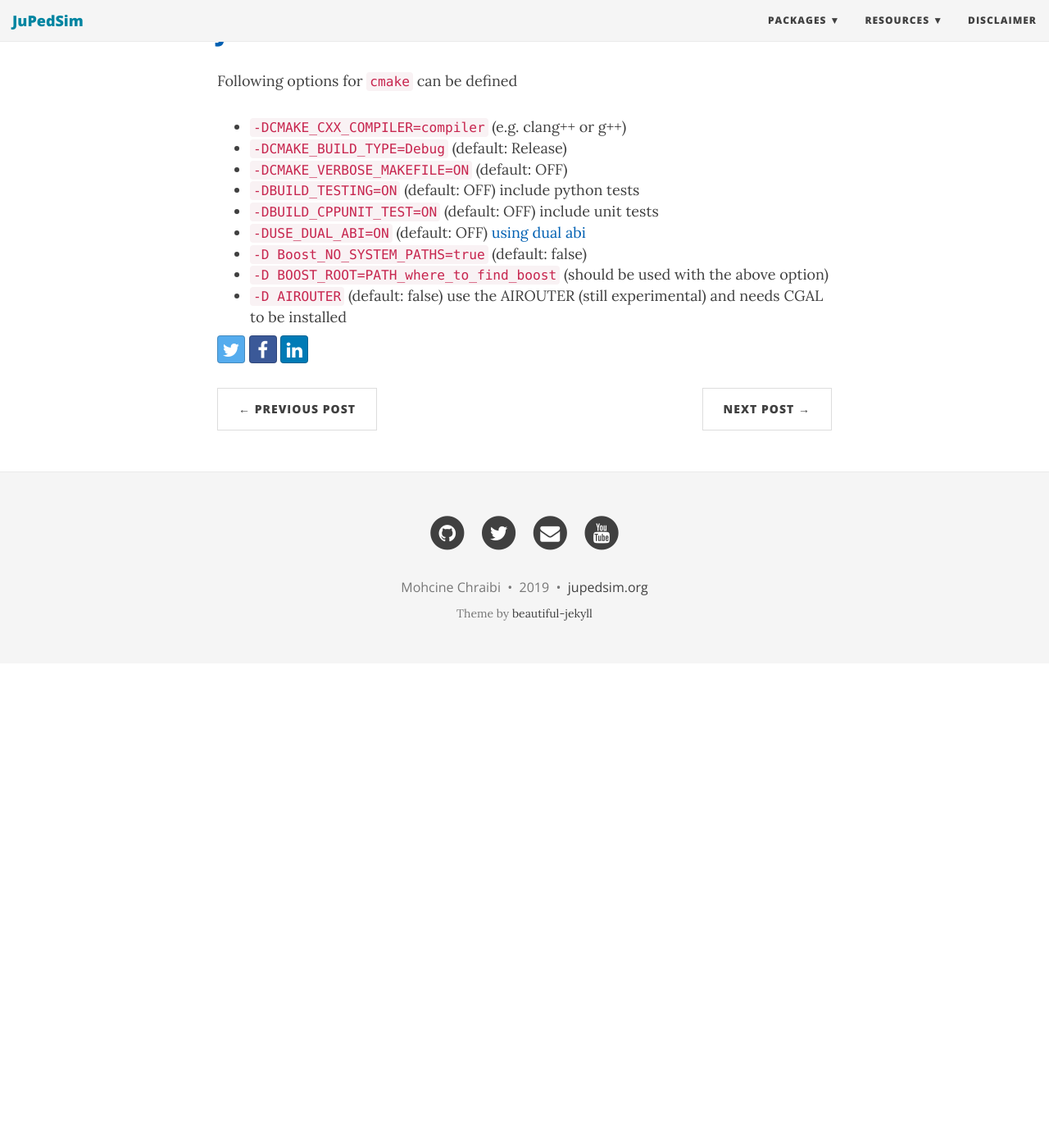
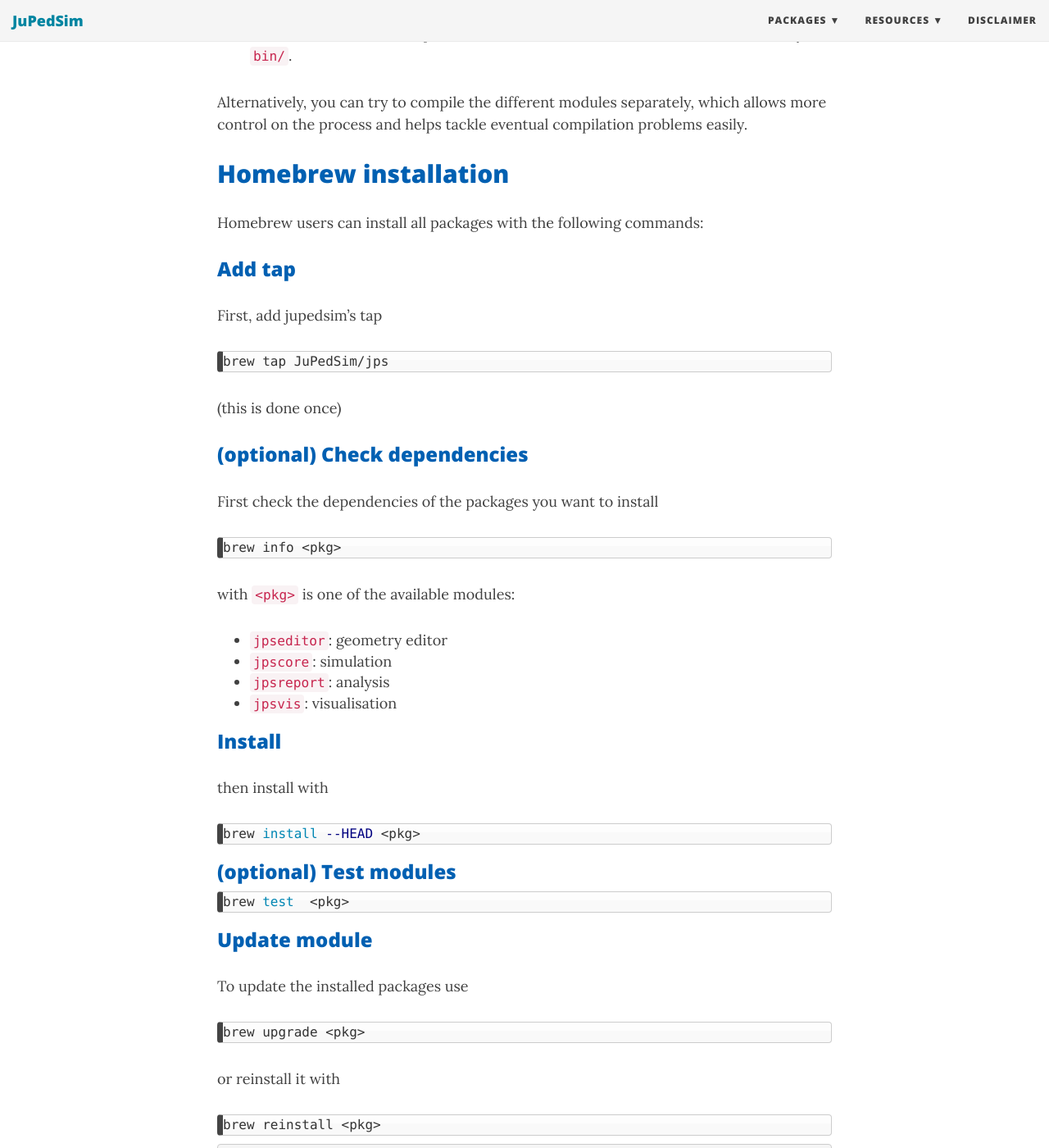
Before and after one commit to gjaeger/JuPedSim.github.io, a Jekyll site: the page built from _posts/2016-11-02-QuickStart.md, in a window 1280 px wide and 1400 px high, scrolled down 1043 px. Shown: the whole window at 82% size. Built offline with Jekyll 4.4.1, drawn with Linux system fonts in a browser that asks for light colours; nearby versions of some CDN libraries; before the commit the page ends 1852 px from its top, so only the background shows below that; some of the changed text lies outside the part shown.

Commit message:
add brew and windows

````diff
--- a/_posts/2016-11-02-QuickStart.md
+++ b/_posts/2016-11-02-QuickStart.md
@@ -5,8 +5,12 @@ subtitle: Compiling the code
 permalink: 2016-11-02-quickstart.html
 ---
 
+## Windows
 
-To install `JuPedSim` there are three steps to follow:
+See [this tutorial with VS](http://www.jupedsim.org/jpscore/2018-10-21-windows)
+
+## Linux and MacOS
+To compile `JuPedSim` there are three steps to follow:
 
 - Get the code
   ```bash
@@ -33,6 +37,68 @@ In case of successful compilation,  the executables will be located in the direc
 
 Alternatively, you can try to compile the different modules separately, which allows more control on the process and helps tackle eventual compilation problems easily.
 
+## Homebrew installation
+
+Homebrew users can install all packages with the following commands:
+
+
+### Add tap
+
+First, add jupedsim's tap
+
+```bash
+brew tap JuPedSim/jps
+```
+(this is done once)
+
+### (optional) Check dependencies
+
+First check the dependencies of the packages you want to install
+
+```shell
+brew info <pkg>
+```
+
+with `<pkg>` is one of the available modules:
+
+- `jpseditor`: geometry editor
+- `jpscore`: simulation
+- `jpsreport`: analysis
+- `jpsvis`: visualisation
+
+### Install
+
+then install with
+
+```shell
+brew install --HEAD <pkg>
+```
+
+### (optional) Test modules
+
+```shell
+brew test  <pkg>
+```
+
+### Update module
+
+To update the installed packages use
+
+```shell
+brew upgrade <pkg>
+```
+
+or reinstall it with
+
+```shell
+brew reinstall <pkg>
+```
+
+```bach
+brew install --HEAD jpsvis
+```
+
+
 ## JPScore
 Following options for `cmake` can be defined
 
````
